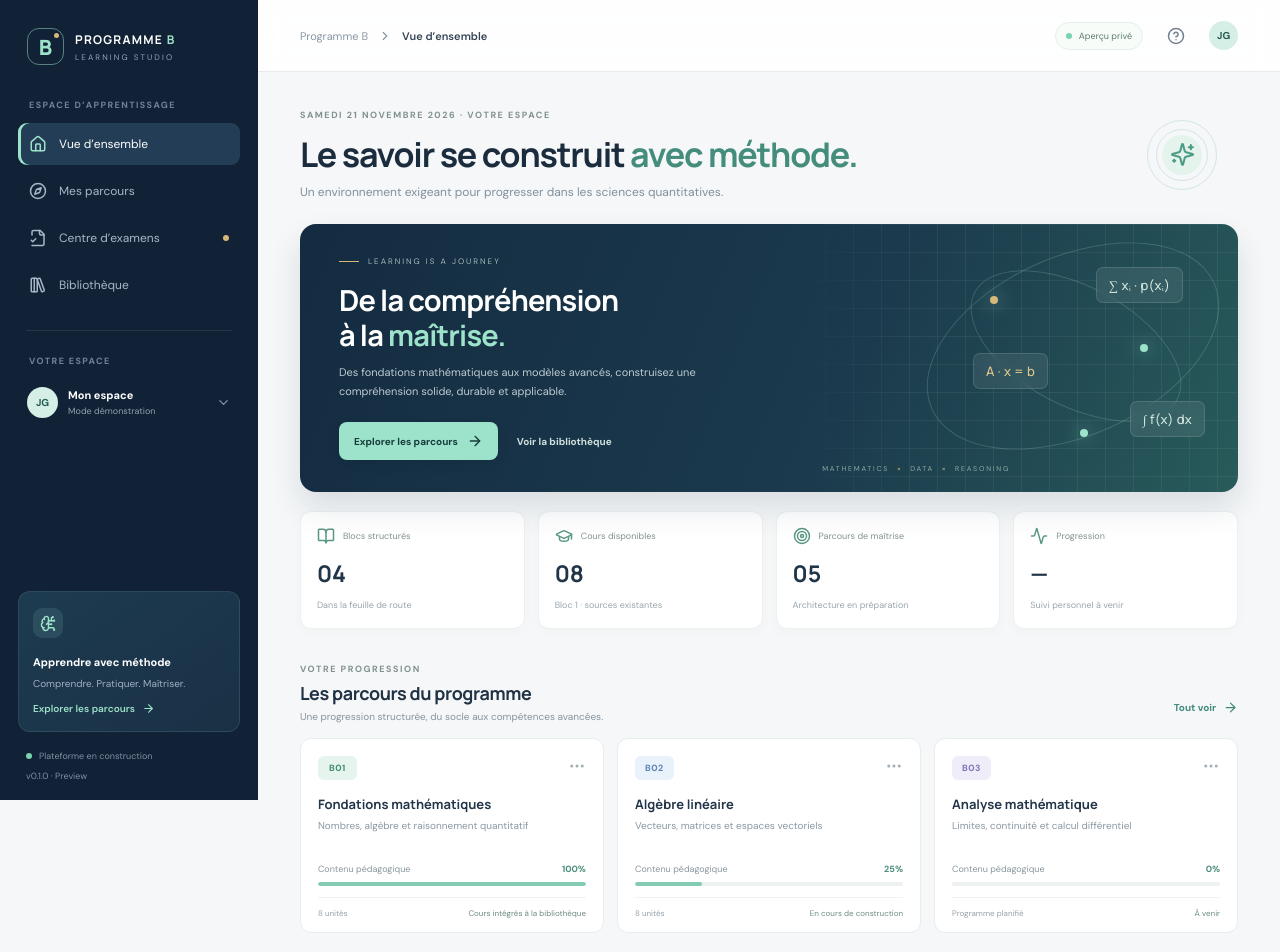
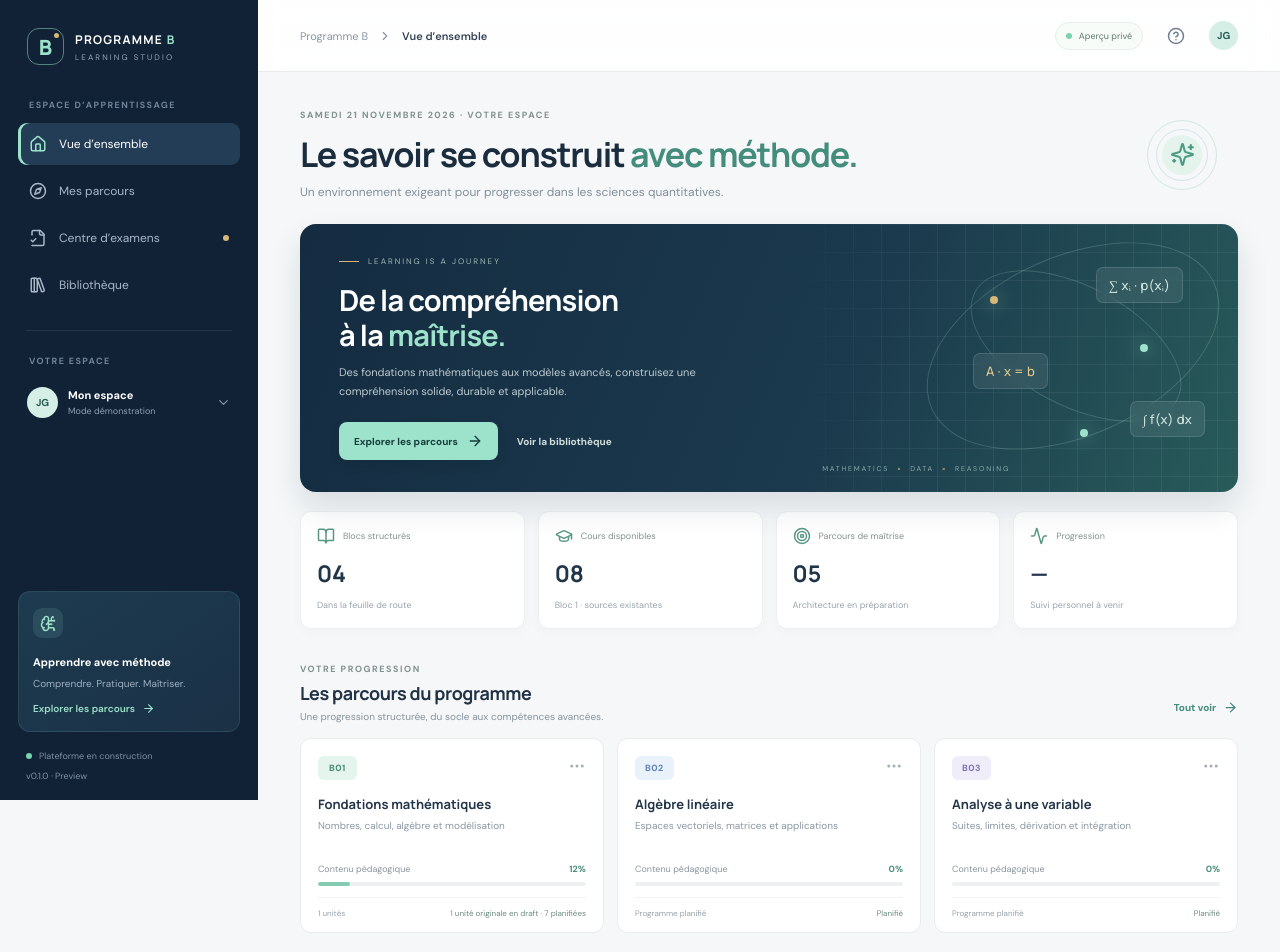
Before and after one commit to JohnGAB7/Actu-Basics-Programme-B, a React (Vite) app: page / in a window 1280 px wide. Shown: the top 952 px of the page. Built offline with nearby package versions, Linux system fonts and the light colour scheme.

Commit message:
content: align block catalogue with curriculum status

```diff
--- a/src/data.ts
+++ b/src/data.ts
@@ -60,8 +60,8 @@ export const questions: Question[] = [
 ]
 
 export const blocks = [
-  { code: 'B01', title: 'Fondations mathématiques', subtitle: 'Nombres, algèbre et raisonnement quantitatif', progress: 100, lessons: 8, tone: 'mint', status: 'Cours intégrés à la bibliothèque' },
-  { code: 'B02', title: 'Algèbre linéaire', subtitle: 'Vecteurs, matrices et espaces vectoriels', progress: 25, lessons: 8, tone: 'blue', status: 'En cours de construction' },
-  { code: 'B03', title: 'Analyse mathématique', subtitle: 'Limites, continuité et calcul différentiel', progress: 0, lessons: 0, tone: 'violet', status: 'À venir' },
-  { code: 'B04', title: 'Probabilités', subtitle: 'Modèles aléatoires et distributions', progress: 0, lessons: 0, tone: 'amber', status: 'À venir' },
+  { code: 'B01', title: 'Fondations mathématiques', subtitle: 'Nombres, calcul, algèbre et modélisation', progress: 12, lessons: 1, tone: 'mint', status: '1 unité originale en draft · 7 planifiées' },
+  { code: 'B02', title: 'Algèbre linéaire', subtitle: 'Espaces vectoriels, matrices et applications', progress: 0, lessons: 0, tone: 'blue', status: 'Planifié' },
+  { code: 'B03', title: 'Analyse à une variable', subtitle: 'Suites, limites, dérivation et intégration', progress: 0, lessons: 0, tone: 'violet', status: 'Planifié' },
+  { code: 'B04', title: 'Probabilités', subtitle: 'Modèles aléatoires et distributions', progress: 0, lessons: 0, tone: 'amber', status: 'Planifié' },
 ]
```
